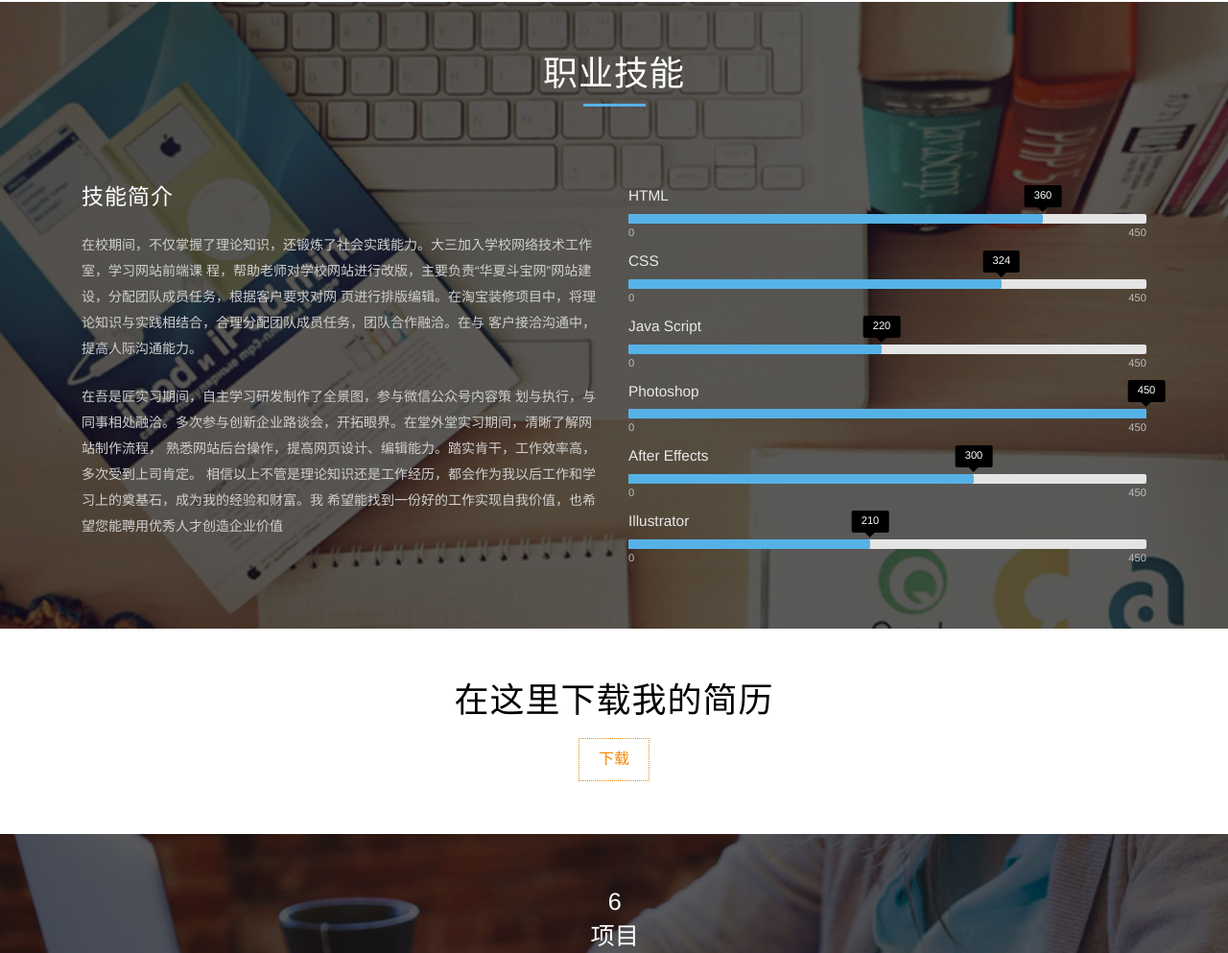
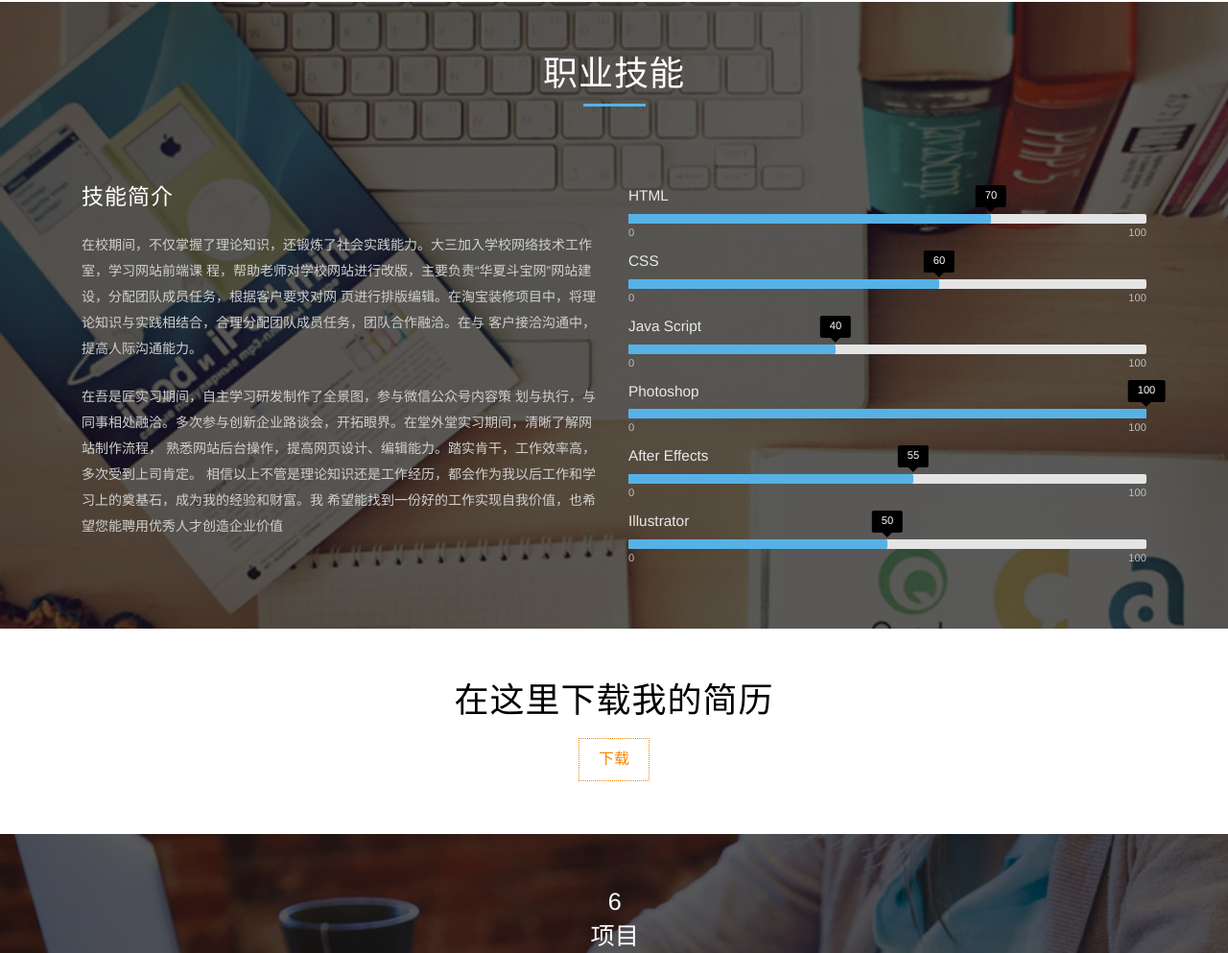
Before and after one commit to angelina9640/resume, a plain HTML site: page index.html in a window 1280 px wide. Shown: the part 937-1930 px from the top of the page at 96% size. Drawn offline with Linux system fonts and the light colour scheme.

Commit message:
百分比

```diff
--- a/index.html
+++ b/index.html
@@ -79,14 +79,14 @@ Smartphone Compatible web template, free webdesigns for Nokia, Samsung, LG, Sony
 			</div>
 			<div class="col-md-6 skills-right">
 				<div class="bar_group">
-					<div class='bar_group__bar thin' label='HTML' show_values='true' tooltip='true' value='360'></div>
-					<div class='bar_group__bar thin' label='CSS' show_values='true' tooltip='true' value='324'></div>
-					<div class='bar_group__bar thin' label='Java Script' show_values='true' tooltip='true' value='220'></div>
-					<div class='bar_group__bar thin' label='Photoshop' show_values='true' tooltip='true' value='450'>
+					<div class='bar_group__bar thin' label='HTML' show_values='true' tooltip='true' value='70'></div>
+					<div class='bar_group__bar thin' label='CSS' show_values='true' tooltip='true' value='60'></div>
+					<div class='bar_group__bar thin' label='Java Script' show_values='true' tooltip='true' value='40'></div>
+					<div class='bar_group__bar thin' label='Photoshop' show_values='true' tooltip='true' value='100'>
 					</div>
-					<div class='bar_group__bar thin' label='After Effects' show_values='true' tooltip='true' value='300'>
+					<div class='bar_group__bar thin' label='After Effects' show_values='true' tooltip='true' value='55'>
 					</div>
-					<div class='bar_group__bar thin' label='Illustrator' show_values='true' tooltip='true' value='210'></div>
+					<div class='bar_group__bar thin' label='Illustrator' show_values='true' tooltip='true' value='50'></div>
 				</div>
 				<script src="js/bars.js"></script>
 			</div>
```
